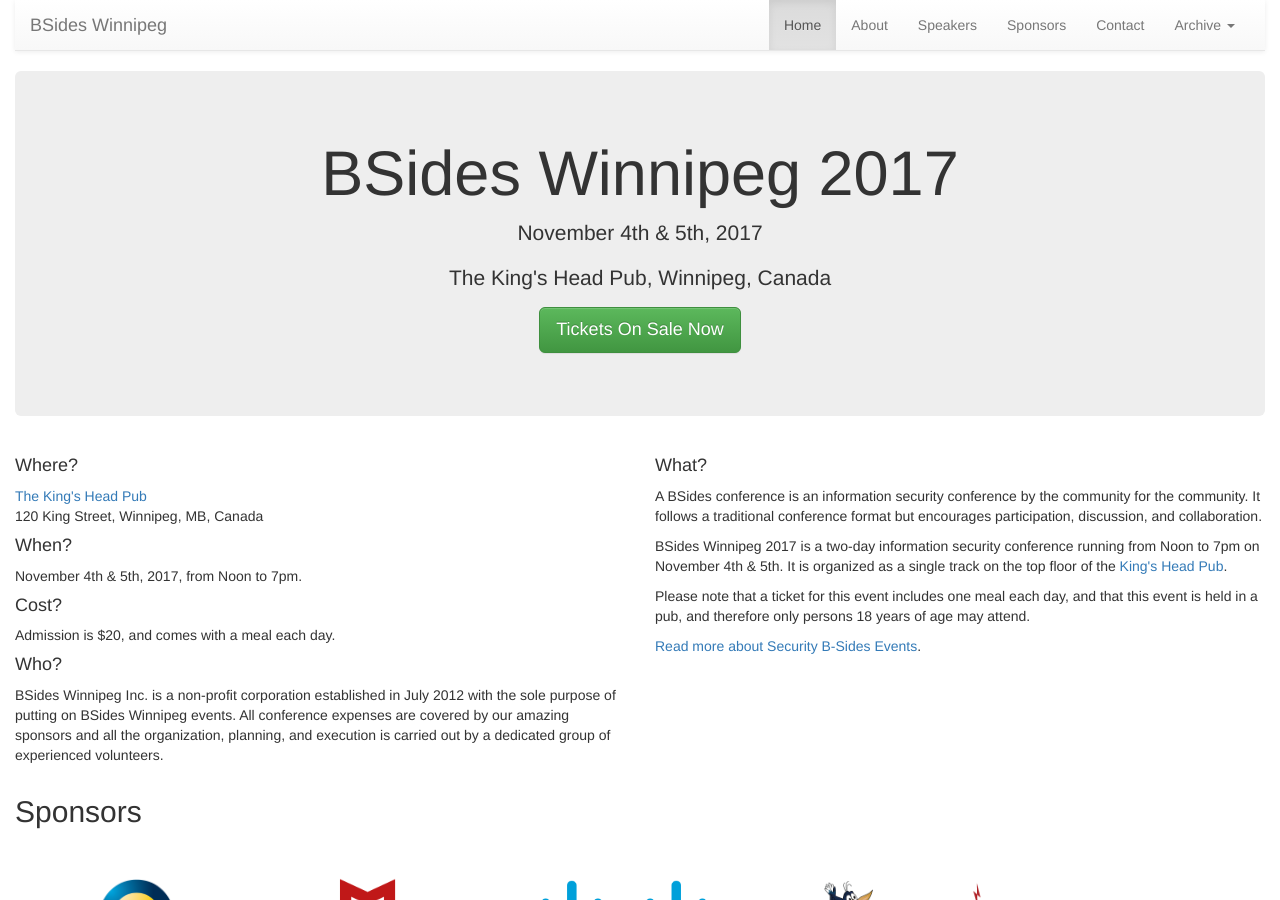
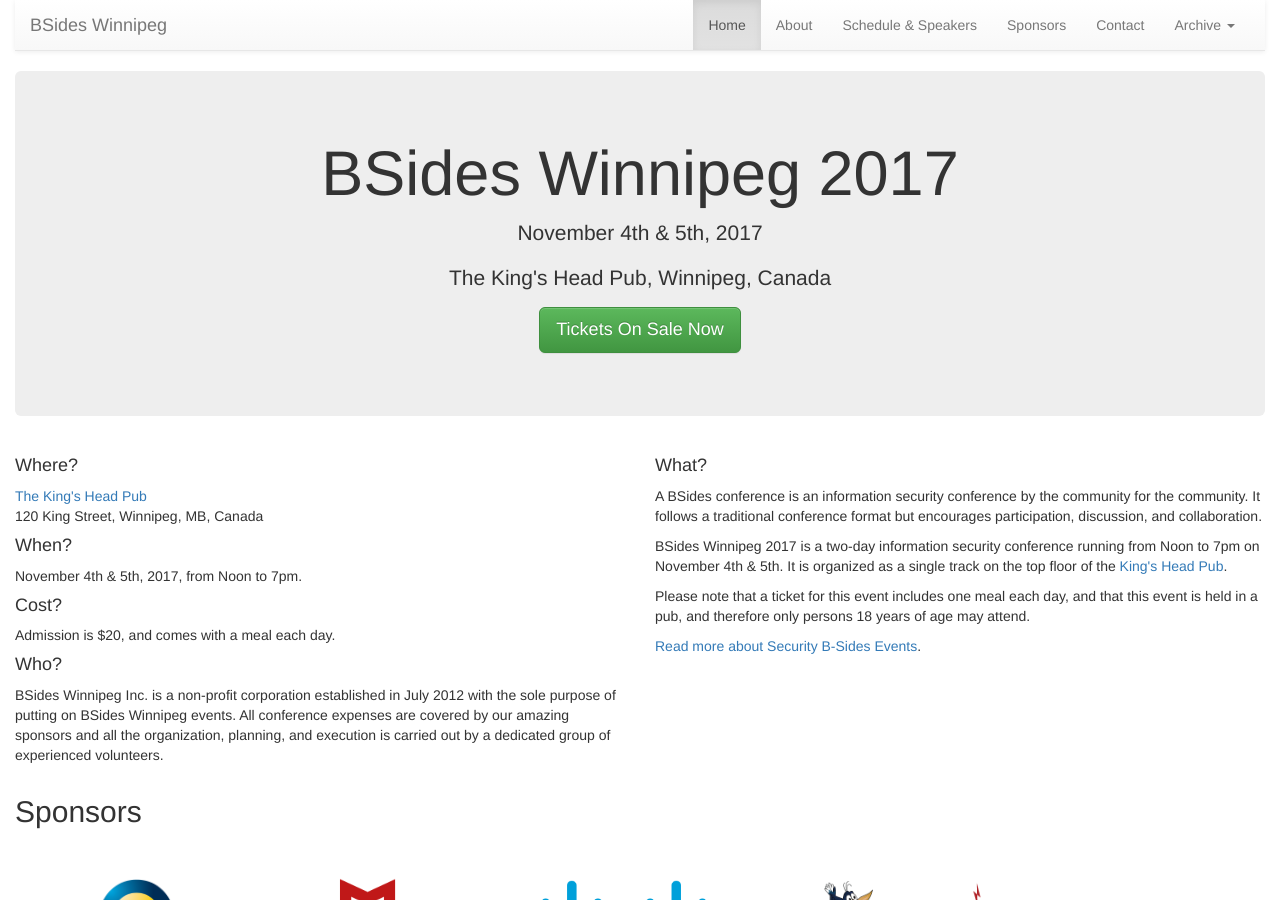
Before and after one commit to bsideswpg/bsideswpg.github.io, a Jekyll site: the page built from index.md, in a window 1280 px wide and 900 px high. Built offline with Jekyll 4.4.1, drawn with Linux system fonts in a browser that asks for light colours.

Commit message:
Fix current tab highlighting and add 'Schedule' to tabs where appropriate

```diff
--- a/_includes/header.html
+++ b/_includes/header.html
@@ -13,19 +13,19 @@
 
       <div id="navbar" class="nav navbar-right navbar-collapse collapse">
         <ul class="nav navbar-nav">
-          <li  class="active" ><a href="/">Home</a></li>
-          <li ><a href="/about/">About</a></li>
-          <li ><a href="/speakers/">Speakers</a></li>
-          <li ><a href="/sponsors/">Sponsors</a></li>
-          <li ><a href="/contact/">Contact</a></li>
+          <li {% if page.path == 'index.md' %} class="active" {% endif %}><a href="/">Home</a></li>
+          <li {% if page.path == 'about.md' %} class="active" {% endif %}><a href="/about/">About</a></li>
+          <li {% if page.path == '2017-speakers.md' %} class="active" {% endif %}><a href="/speakers/">Schedule &amp; Speakers</a></li>
+          <li {% if page.path == '2017-sponsors.md' %} class="active" {% endif %}><a href="/sponsors/">Sponsors</a></li>
+          <li {% if page.path == 'contact.md' %} class="active" {% endif %}><a href="/contact/">Contact</a></li>
           <li class="dropdown">
             <a href="#" class="dropdown-toggle" data-toggle="dropdown" role="button" aria-expanded="false">Archive <span class="caret"></span></a>
             <ul class="dropdown-menu" role="menu">
               <li class="dropdown-header">2015</li>
-              <li><a href="/2015/speakers/">Speakers</a></li>
+              <li><a href="/2015/speakers/">Schedule &amp; Speakers</a></li>
               <li><a href="/2015/sponsors/">Sponsors</a></li>
               <li class="dropdown-header">2013</li>
-              <li><a href="/2013/speakers/">Speakers</a></li>
+              <li><a href="/2013/speakers/">Schedule &amp; Speakers</a></li>
               <li><a href="/2013/sponsors/">Sponsors</a></li>
             </ul>
           </li>
```
